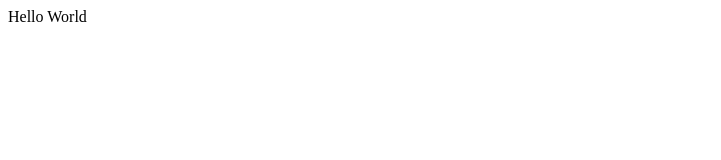
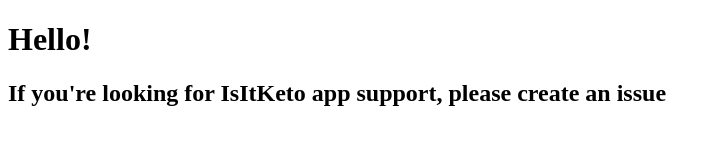
Before and after one commit to amoshg/amoshg.github.io, a plain HTML site: page index.html in a window 1280 px wide. Shown: the whole page, without its empty margins (0-721 px from the left). Drawn offline with Linux system fonts and the light colour scheme.

Commit message:
Update index.html

```diff
--- a/index.html
+++ b/index.html
@@ -7,6 +7,7 @@
 </head>
 
 <body>
-  Hello World
+  <h1>Hello!</h2>
+  <h2>If you're looking for IsItKeto app support, please create an issue <a target="_blank" href="https://github.com/amoshg/isitketo/issues" />
 </body>
 </html>
```
